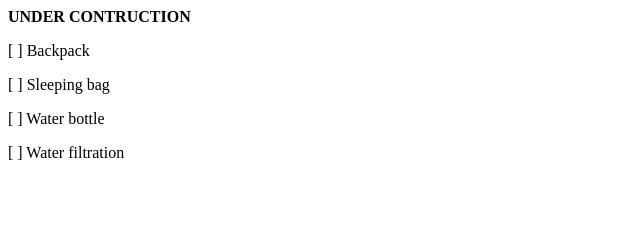
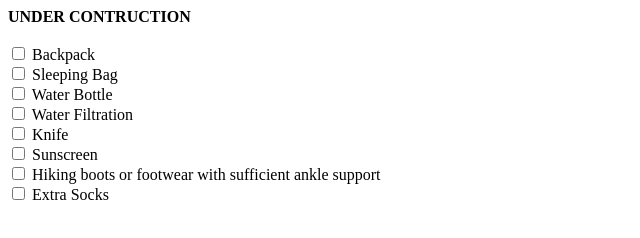
Before and after one commit to BWBoyd/AT_trip, a website: page src/packinglist.html in a window 1280 px wide. Shown: the whole page, without its empty margins (0-640 px from the left). Drawn offline with Linux system fonts and the light colour scheme.

Commit message:
packing list updates

```diff
--- a/src/packinglist.html
+++ b/src/packinglist.html
@@ -1,6 +1,40 @@
 <b>UNDER CONTRUCTION</b>
+<br>
+<br>
+<body>
+<div>
+    <input type="checkbox" id="Backpack" name="source" value="Backpack">
+    <label for="instagram">Backpack</label>
+  </div>
+<div>
+    <input type="checkbox" id="Sleeping Bag" name="packinglist" value="Sleeping Bag">
+    <label for="instragram">Sleeping Bag</label>
+  </div>
+<div>
+    <input type="checkbox" id="Water Bottle" name="Water Bottle" value="Water Bottle">
+    <label for="instragram">Water Bottle</label>
+  </div>
+<div>
+    <input type="checkbox" id="Water Filtration" name="Water Filtration" value="Water Filtration">
+    <label for="instragram">Water Filtration</label>
+  </div>
+<div>
+    <input type="checkbox" id="5" name="5" value="Knife">
+    <label for="5">Knife</label>
+  </div>
+<div>
+    <input type="checkbox" id="6" name="6" value="Sunscreen">
+    <label for="6">Sunscreen</label>
+  </div>
+<div>
+    <input type="checkbox" id="7" name="7" value="Hiking Boots">
+    <label for="7">Hiking boots or footwear with sufficient ankle support</label>
+  </div>
+<div>
+    <input type="checkbox" id="8" name="8" value="Extra Socks">
+    <label for="8">Extra Socks</label>
+  </div>
 
-<p>[ ] Backpack</p>
-<p>[ ] Sleeping bag</p>
-<p>[ ] Water bottle</p>
-<p>[ ] Water filtration</p>
+
+
+</body>
--- a/src/styles.css
+++ b/src/styles.css
@@ -6,7 +6,7 @@ html, body {
   margin: 0;
   border: 0;
   padding: 0;
-  background-color: #fff;
+  background-color: #FAEBD7;
 }
 
 main {
```
Also changed, not shown: src/index.html (+2 -0 lines), src/itinerary.html (+3 -0 lines), src/images/day4_elevation.jpg (added), src/images/day4_route.jpg (added).
